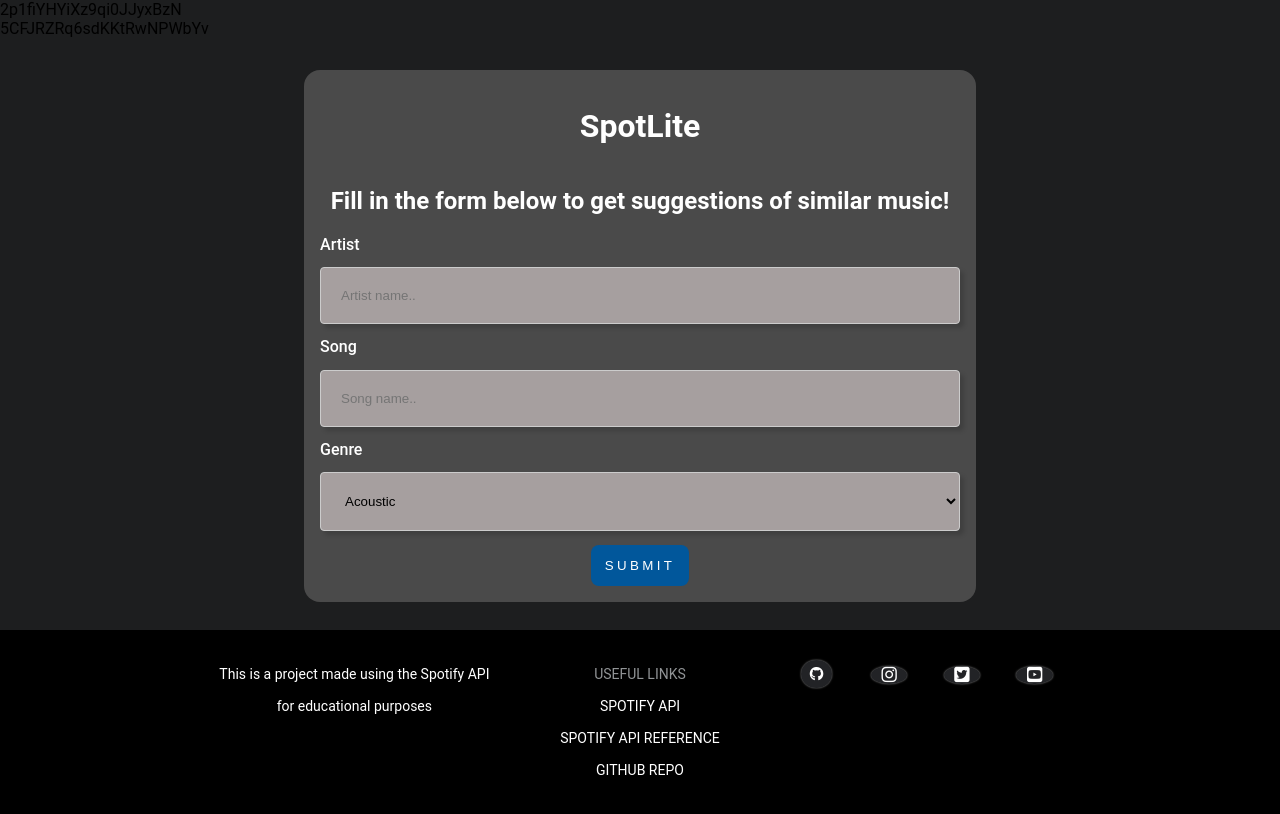
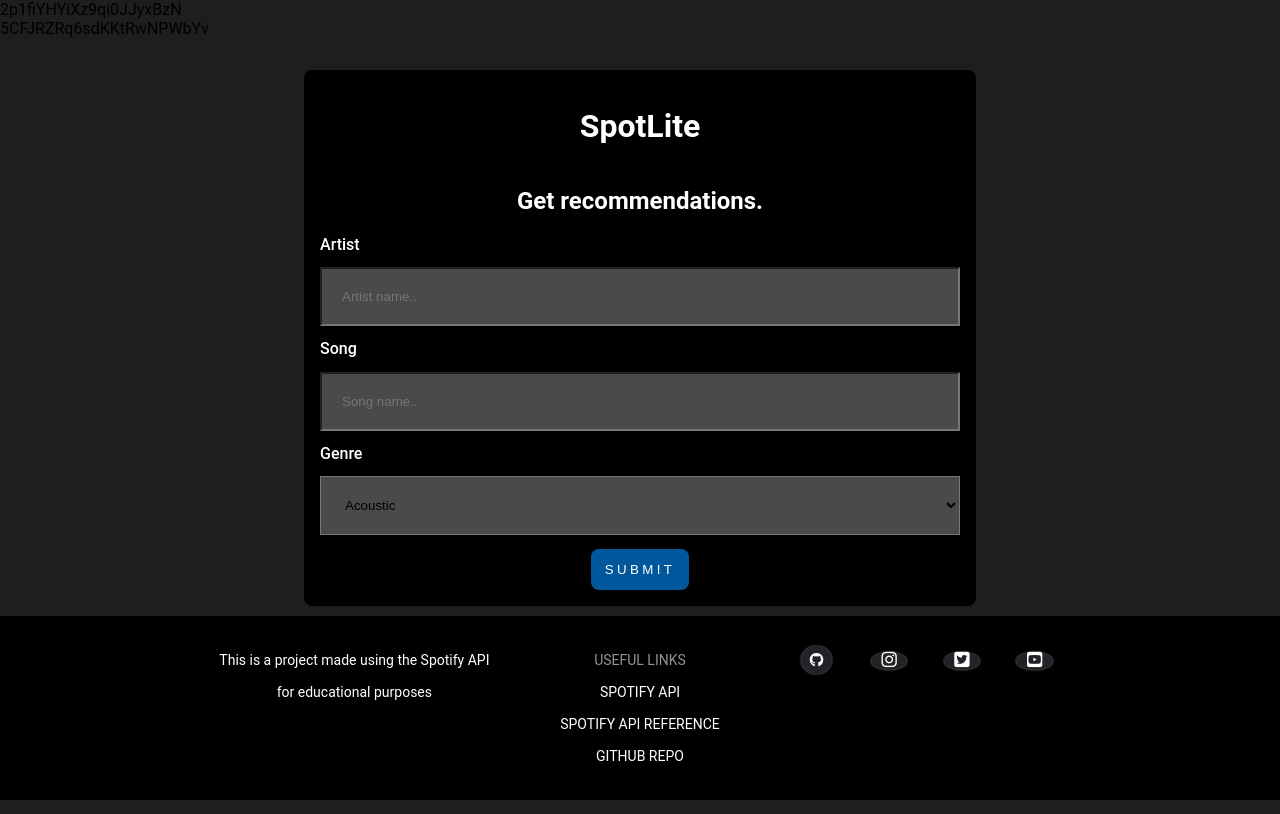
Before and after one commit to mlenahan/SpotLite, a plain HTML site: page index.html in a window 1280 px wide. Drawn offline with Linux system fonts and the light colour scheme.

Commit message:
Adjust some styling issues

```diff
--- a/assets/css/style.css
+++ b/assets/css/style.css
@@ -121,13 +121,13 @@
 .music-form {
   display: flex;
   flex-direction: column;
-  background-color: var(--surface-main);
+  background-color: black;
   color: var(--primary-main);
   width: 50%;
   margin: auto;
   margin-top: 2.5%;
   padding: 1em;
-  border-radius: 1em;
+  border-radius: .5em;
 }
 
 .music-form h1, .music-form h2 {
@@ -174,11 +174,8 @@
   padding: 1.5em;
   margin: 1em 0;
   display: inline-block;
-  border: 1px solid #ccc;
-  border-radius: 4px;
   box-sizing: border-box;
-  background-color: var(--input-main);
-  filter: drop-shadow(4px 4px 2px rgba(0, 0, 0, 0.15));
+  background-color: var(--surface-main);
 }
 
 input[type=submit]:hover {
@@ -231,7 +228,7 @@
   text-align: center;
   padding: 2em;
   background-color: black;
-  margin-top: 2em;
+  margin-top: auto;
   font-size: var(--font-size-small);
   color: white;
   line-height: var(--spacing-line-height);
@@ -297,4 +294,8 @@
     flex-direction: column;
     gap: 24px;
   }
+
+  h2 {
+    font-size: 16px;
+  }
 }
--- a/js/createRecommendations.js
+++ b/js/createRecommendations.js
@@ -2,7 +2,7 @@
 
 function createRecommendations(genres) {
     const newSongsTitle = 'SpotLite';
-    const fillForm = 'Fill in the form below to get suggestions of similar music!';
+    const fillForm = 'Get recommendations.';
     const artistLabel = 'Artist';
     const songLabel = 'Song';
     const genreLabel = 'Genre';
```
Also changed, not shown: index.html (+1 -1 lines).
